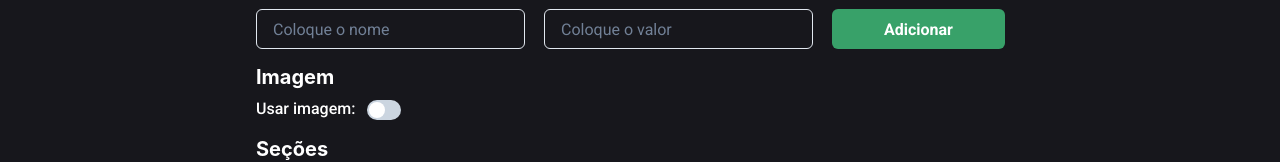
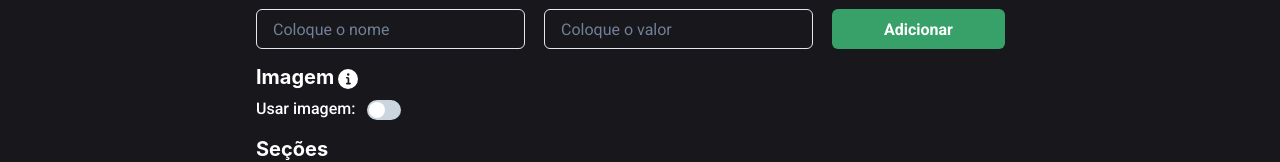
Before and after one commit to victor-0x29a/legends-wiki, a React (Vite) app: page /entity/create in a window 1280 px wide. Shown: the part 513-675 px from the top of the page. Built offline with nearby package versions, Linux system fonts and the light colour scheme; sample sign-in values are in the browser's storage.

Commit message:
Patch: IconWrapper as inline element

```diff
--- a/src/pages/Entity/EntityFormImage.tsx
+++ b/src/pages/Entity/EntityFormImage.tsx
@@ -4,6 +4,9 @@ import { useCallback, useContext, useState } from "react"
 import { I18nContext } from "../../contexts/i18n.context"
 import { FormLabels } from "../../i18n/forms.i18n"
 import { EntityFormImageListModal } from "./EntityFormImageListModal"
+import { IconWrapper } from "../../components/IconWrapper/IconWrapper"
+import { InfoIcon } from "@chakra-ui/icons"
+import { IconWrapperCustomCss } from "./EntityFormImageStyles"
 
 type EntityForImageProps = {
     onChange: (value: object) => void,
@@ -37,8 +40,14 @@ export const EntityFormImage = ({
 
     return (
         <Box>
-            <Heading size={"md"} marginTop={LegendsSize.margin.normal} marginBottom={LegendsSize.margin.small} onClick={toggleModalOfFiles}>
+            <Heading size={"md"} marginTop={LegendsSize.margin.normal} marginBottom={LegendsSize.margin.small}>
                 {translate(FormLabels, "Image")}
+                <IconWrapper customCss={IconWrapperCustomCss}>
+                    <InfoIcon
+                        onClick={toggleModalOfFiles}
+                        cursor={"pointer"}
+                    />
+                </IconWrapper>
             </Heading>
             <Box display={"flex"}>
                 <Box>
--- /dev/null
+++ b/src/pages/Entity/EntityFormImageStyles.tsx
@@ -0,0 +1,8 @@
+import { css } from "styled-components"
+
+export const IconWrapperCustomCss = css`
+    & {
+        display: inline;
+        margin-left: 4px;
+    }
+`
```
